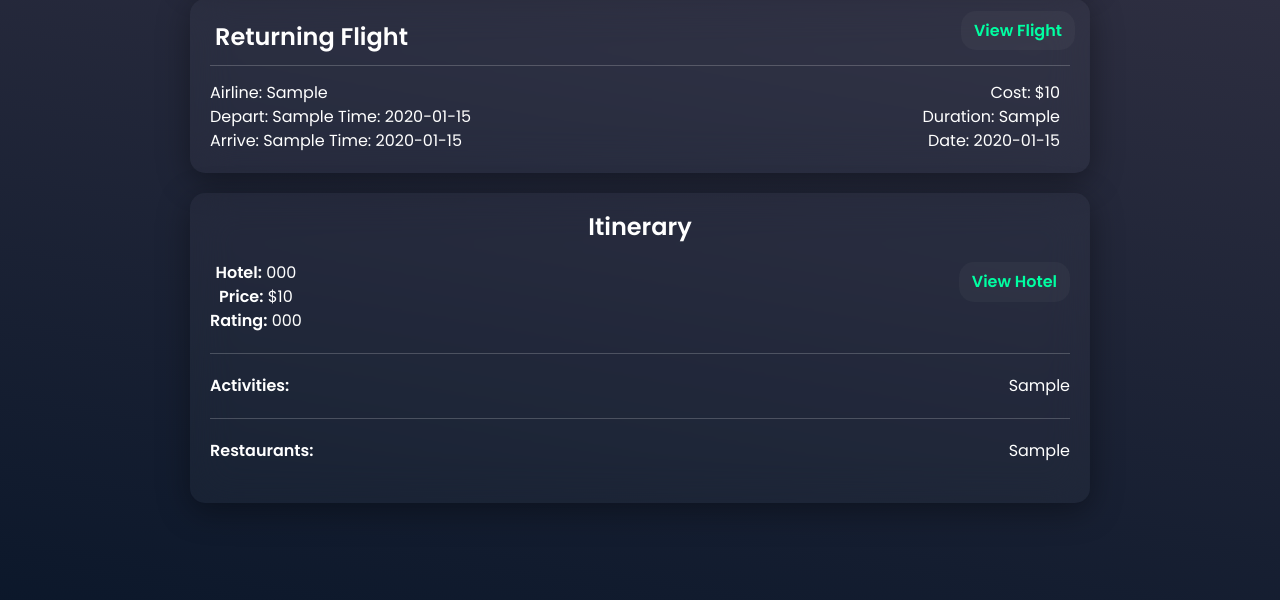
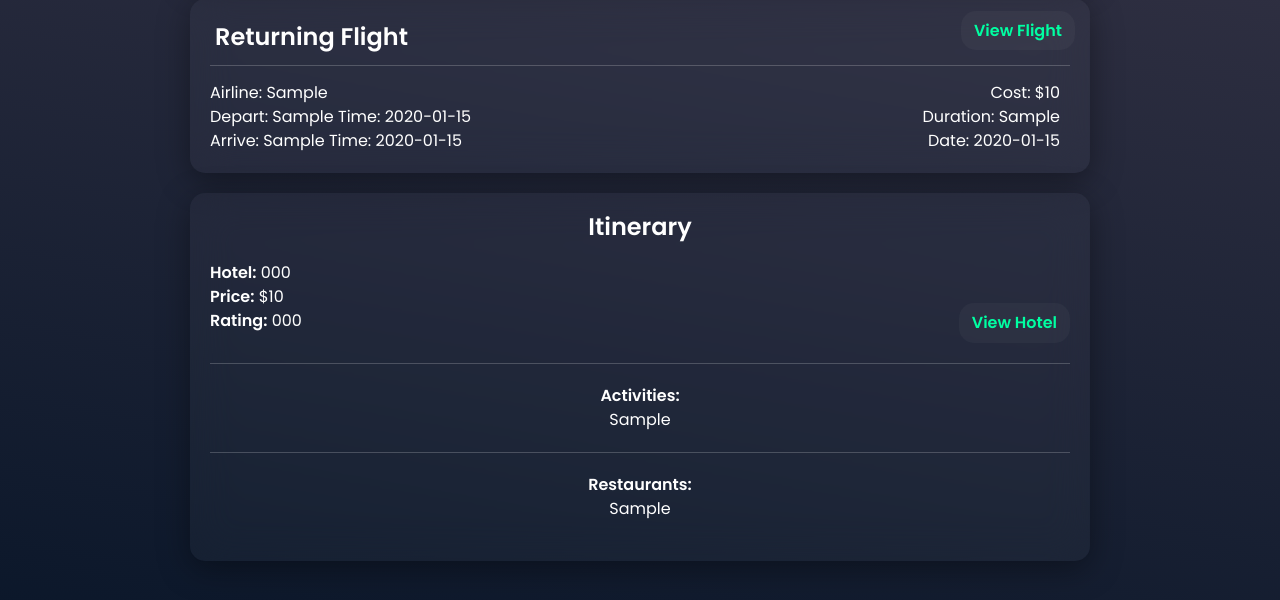
Before and after one commit to ElvinLit/AlgoNavigators, a Flask app: page /my-plan in a window 1280 px wide. Shown: the part 279-879 px from the top of the page. Run offline with Flask 3, Linux system fonts and the light colour scheme; a user stored in the database is signed in; tables that the repository leaves empty hold one stand-in row (values such as "Sample post"); parts of the project's set-up code (start-up, migrations or seed data) failed here and were passed over; some libraries are stand-ins or nearby versions.

Commit message:
fixed centering issue with hotel card, myplan change

```diff
--- a/website/static/css/styles.css
+++ b/website/static/css/styles.css
@@ -635,8 +635,7 @@ hr {
 .activity-section,
 .restaurant-section {
     display: flex;
-    justify-content: space-between;
-    align-items: auto;
+    flex-direction: column;
     margin-bottom: 20px;
 }
 
@@ -645,7 +644,9 @@ hr {
 .hotel-rating {
     margin: 0;
     padding: 0;
+    text-align: left;
 }
+
 .hotel-section > div {
     display: flex;
     flex-direction: column;
--- a/website/templates/my_plan.html
+++ b/website/templates/my_plan.html
@@ -61,7 +61,7 @@
                 <div class="hotel-location"><strong>Price:</strong> ${{ user.final_plan[0].hotel_price }}</div>
                 <div class="hotel-rating"><strong>Rating:</strong> {{ user.final_plan[0].hotel_rating }}</div>
             </div>
-            <div class="hotel-url"><a href="{{ user.final_plan[0].hotel_link }}" target="_blank">View Hotel</a></div>
+            <div class="hotel-url"><a href="{{ user.final_plan[0].link }}" target="_blank">View Hotel</a></div>
         </div>
         <hr>
         <div class="activity-section">
```
